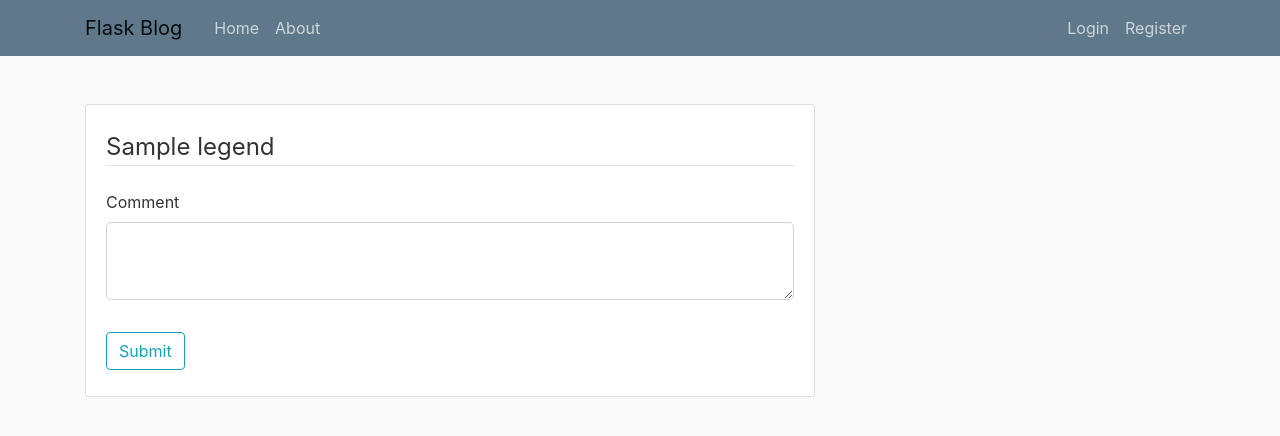
After one commit to loisemuthoni/pitch, a Flask app: template flaskblog/templates/comment.html in a window 1280 px wide. The commit adds this page. Shown: the top 436 px of the page. Run offline with Flask 2, Linux system fonts and the light colour scheme; the template is opened without the code that fills it: most values are stand-ins (such as "Sample title", 1, 10 or a date in 2020); form fields are guessed from the names that the template uses; parts of the project's set-up code (start-up, migrations or seed data) failed here and were passed over; some libraries are stand-ins or nearby versions.

Commit message:
corrected bdd

```diff
--- /dev/null
+++ b/flaskblog/templates/comment.html
@@ -0,0 +1,30 @@
+{% extends "layout.html" %}
+
+{% block content%}
+<div class="content-section mt-4 pt-4">
+        <form method="POST" action="">
+            {{ form.hidden_tag() }}
+            <fieldset class="form-group">
+                <legend class="border-bottom mb-4">{{ legend }}</legend>
+
+                <div class="form-group">
+                    {{ form.comment.label(class="form-control-label") }}
+                    {% if form.comment.errors %}
+                        {{ form.comment(class="form-control form-control-lg is-invalid") }}
+                        <div class="invalid-feedback">
+                            {% for error in form.comment.errors %}
+                                <span>{{ error }}</span>
+                            {% endfor %}
+                        </div>
+                    {% else %}
+                        {{ form.comment(class="form-control form-control-lg") }}
+                    {% endif %}
+                </div>
+            </fieldset>
+            <div class="form-group">
+                {{ form.submit(class="btn btn-outline-info") }}
+            </div>
+        </form>
+    </div>
+
+{% endblock content %}
```
Also changed, not shown: flaskblog/models.py (+21 -0 lines), flaskblog/templates/post.html (+8 -2 lines), requirements.txt (added, +19 -0 lines), README.md, flaskblog/routes.py (line endings or trailing spaces), flaskblog/site.db, 2 other files.
